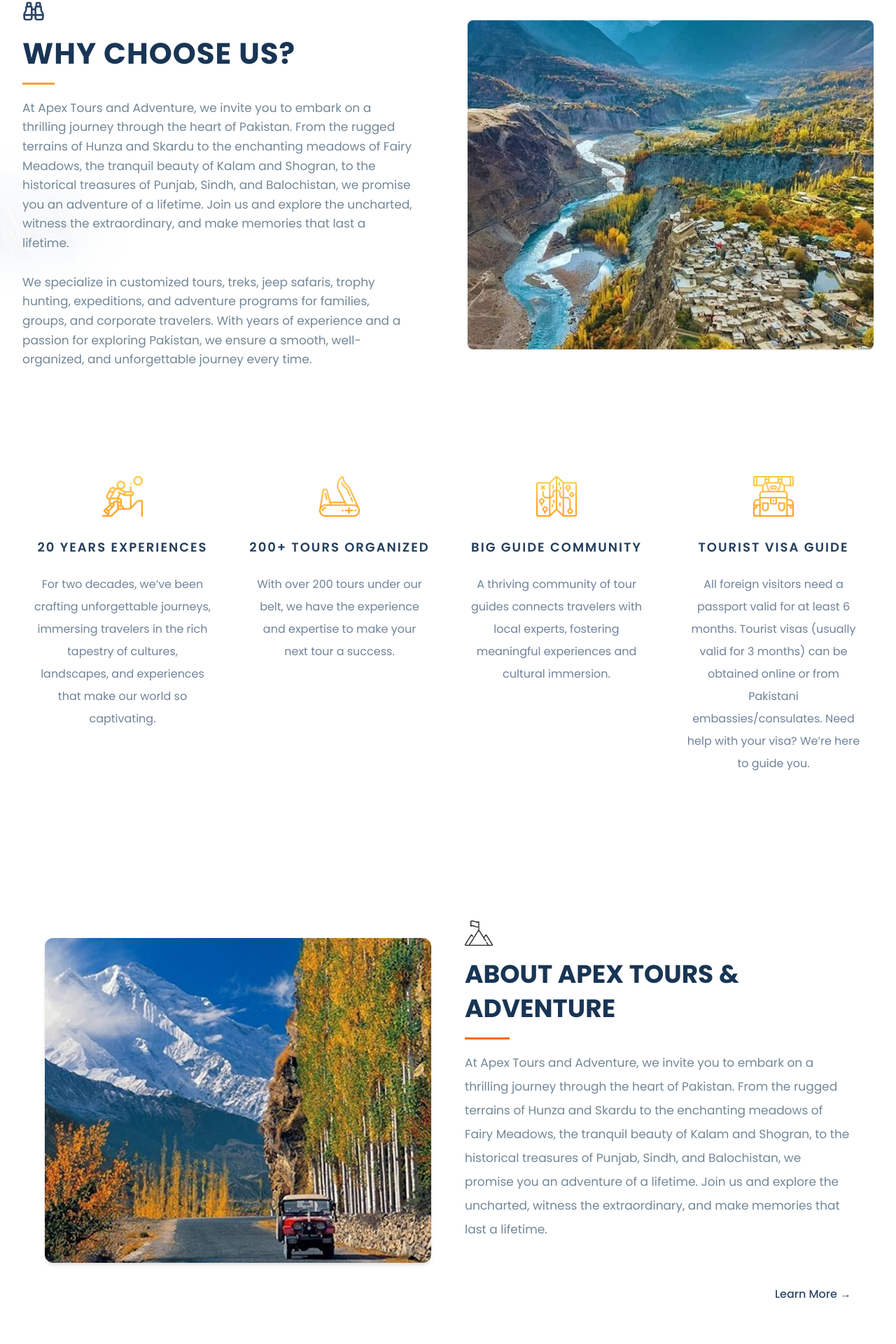
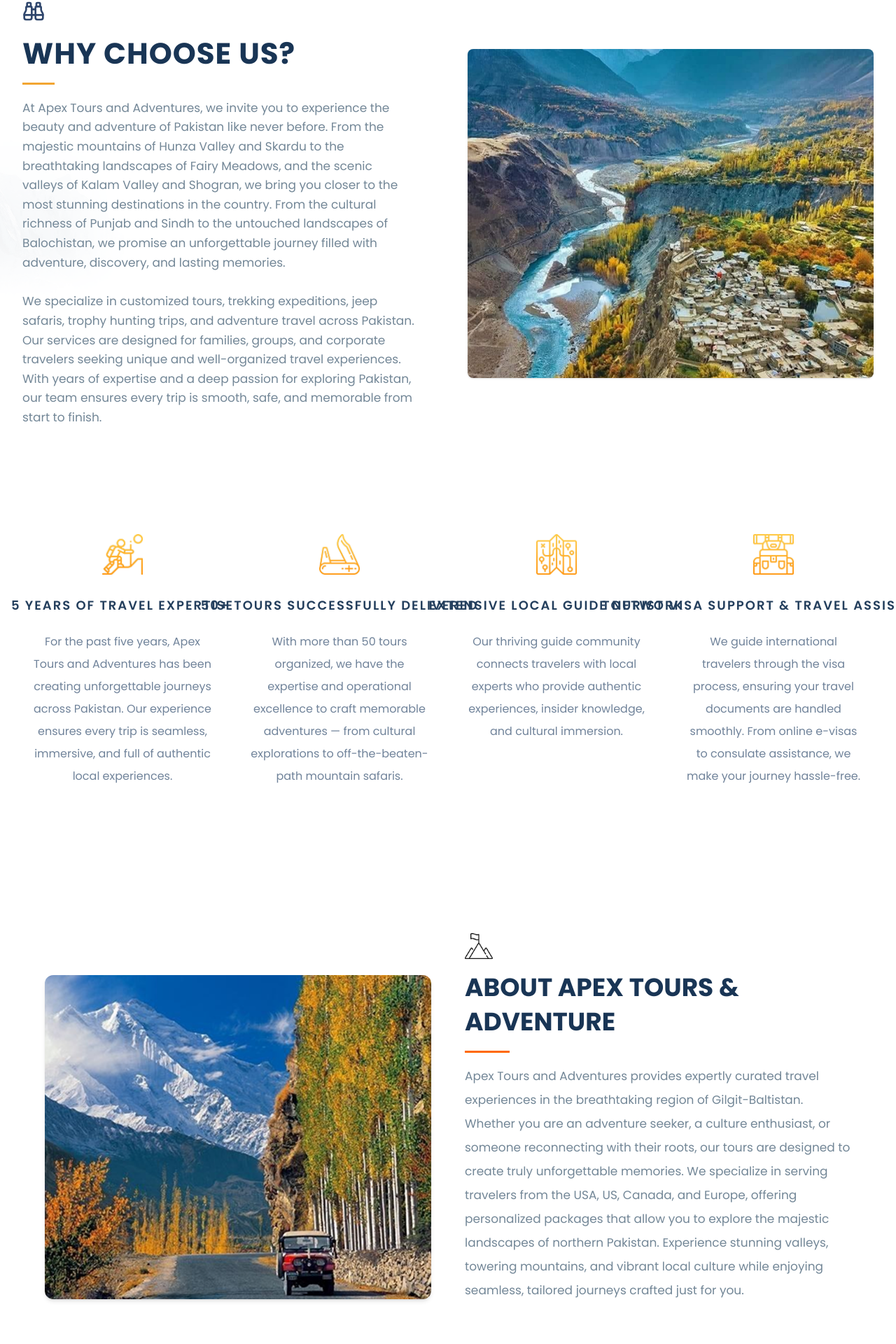
Before and after one commit to GBEETECHIVE/apex-tours-and-adventures-web, a Next.js app: page / in a window 1280 px wide. Shown: the part 1007-2927 px from the top of the page at 70% size. Built offline with nearby package versions, Linux system fonts and the light colour scheme; grey boxes are pictures that could not be loaded.

Commit message:
added missisng part in tour

```diff
--- a/app/tours/page.jsx
+++ b/app/tours/page.jsx
@@ -4,22 +4,90 @@
 import Footer from "@/components/Footer";
 
 const tourImages = [
-  { id: 1, src: "/assets/tours/tour1.png", alt: "Lahore historical site" },
-  { id: 2, src: "/assets/tours/tour2.png", alt: "Islamabad Faisal Mosque" },
-  { id: 3, src: "/assets/tours/tour3.png", alt: "Gilgit mountain road" },
-  { id: 4, src: "/assets/tours/tour4.png", alt: "Autumn lake reflection" },
-  { id: 5, src: "/assets/tours/tour5.png", alt: "Hunza valley fall colors" },
-  { id: 6, src: "/assets/tours/tour6.png", alt: "Mountain village winter" },
-  { id: 7, src: "/assets/tours/tour7.png", alt: "Fairy meadows Nanga Parbat" },
+  {
+    id: 1,
+    src: "/assets/tours/tour1.png",
+    alt: "Lahore historical site",
+    title: "2 Days Lahore Sighting Tour",
+    price: "350",
+  },
+  {
+    id: 2,
+    src: "/assets/tours/tour2.png",
+    alt: "Islamabad Faisal Mosque",
+    title: "2 Days Islamabad Sighting Tour",
+    price: "350",
+  },
+  {
+    id: 3,
+    src: "/assets/tours/tour3.png",
+    alt: "Gilgit mountain road",
+    title: "2 Days Kalash Sighting Tour",
+    price: "350",
+  },
+  {
+    id: 4,
+    src: "/assets/tours/tour4.png",
+    alt: "Autumn lake reflection",
+    title: "2 Days Gilgit and Hunza Sighting Tour",
+    price: "350",
+  },
+  {
+    id: 5,
+    src: "/assets/tours/tour5.png",
+    alt: "Hunza valley fall colors",
+    title: "2 Days Mystic Sighting Tour",
+    price: "350",
+  },
+  {
+    id: 6,
+    src: "/assets/tours/tour6.png",
+    alt: "Mountain village winter",
+    title: "12 Days Full Pakistan Tour",
+    price: "350",
+  },
+  {
+    id: 7,
+    src: "/assets/tours/tour7.png",
+    alt: "Fairy meadows Nanga Parbat",
+    title: "8 Days Cultural Tour Shimshal",
+    price: "350",
+  },
   {
     id: 8,
     src: "/assets/tours/tour8.png",
     alt: "Local Gilgit Baltistan elder",
+    title: "2 Days Deosai Wildlife Tour",
+    price: "350",
   },
-  { id: 9, src: "/assets/tours/tour9.png", alt: "Shandur plateau" },
-  { id: 10, src: "/assets/tours/tour10.png", alt: "Pine forest chairlift" },
-  { id: 11, src: "/assets/tours/tour11.png", alt: "Heritage mosque" },
-  { id: 12, src: "/assets/tours/tour12.png", alt: "Chitrali local person" },
+  {
+    id: 9,
+    src: "/assets/tours/tour9.png",
+    alt: "Shandur plateau",
+    title: "2 Days Kalash Sighting Tour",
+    price: "350",
+  },
+  {
+    id: 10,
+    src: "/assets/tours/tour10.png",
+    alt: "Pine forest chairlift",
+    title: "05 Days Isb,mur & ksh Tour",
+    price: "350",
+  },
+  {
+    id: 11,
+    src: "/assets/tours/tour11.png",
+    alt: "Heritage",
+    title: "09 days sikh Heritage Tour",
+    price: "350",
+  },
+  {
+    id: 12,
+    src: "/assets/tours/tour12.png",
+    alt: "Chitrali local person",
+    title: "07 Days Choimus Kalash Festival Tour",
+    price: "350",
+  },
 ];
 
 const Tours = () => {
--- a/components/AboutSection.jsx
+++ b/components/AboutSection.jsx
@@ -4,7 +4,6 @@
   return (
     <section className="bg-[white] py-16 px-6 md:px-16">
       <div className="max-w-7xl mx-auto grid md:grid-cols-2 gap-12 items-center">
-
         {/* Left Image */}
         <div className="rounded-xl overflow-hidden shadow-md">
           <Image
@@ -18,7 +17,6 @@
 
         {/* Right Content */}
         <div className="pt-6 md:pt-8">
-
           {/* Flag */}
           <Image
             src="/images/flag.png"
@@ -38,13 +36,16 @@
 
           {/* Text */}
           <p className="text-[#738797] leading-loose text-[17px] font-normal max-w-2xl">
-            At Apex Tours and Adventure, we invite you to embark on a thrilling
-            journey through the heart of Pakistan. From the rugged terrains of
-            Hunza and Skardu to the enchanting meadows of Fairy Meadows, the
-            tranquil beauty of Kalam and Shogran, to the historical treasures
-            of Punjab, Sindh, and Balochistan, we promise you an adventure of a
-            lifetime. Join us and explore the uncharted, witness the
-            extraordinary, and make memories that last a lifetime.
+            Apex Tours and Adventures provides expertly curated travel
+            experiences in the breathtaking region of Gilgit-Baltistan. Whether
+            you are an adventure seeker, a culture enthusiast, or someone
+            reconnecting with their roots, our tours are designed to create
+            truly unforgettable memories. We specialize in serving travelers
+            from the USA, US, Canada, and Europe, offering personalized packages
+            that allow you to explore the majestic landscapes of northern
+            Pakistan. Experience stunning valleys, towering mountains, and
+            vibrant local culture while enjoying seamless, tailored journeys
+            crafted just for you.
           </p>
 
           {/* Button (close to text, right aligned) */}
@@ -53,7 +54,6 @@
               Learn More →
             </button>
           </div>
-
         </div>
       </div>
     </section>
--- a/components/ExperienceSection.jsx
+++ b/components/ExperienceSection.jsx
@@ -6,23 +6,23 @@
   const items = [
     {
       icon: "/images/climbing.png",
-      title: "20 YEARS EXPERIENCES",
-      text: "For two decades, we’ve been crafting unforgettable journeys, immersing travelers in the rich tapestry of cultures, landscapes, and experiences that make our world so captivating.",
+      title: "5 Years of Travel Expertise",
+      text: "For the past five years, Apex Tours and Adventures has been creating unforgettable journeys across Pakistan. Our experience ensures every trip is seamless, immersive, and full of authentic local experiences.",
     },
     {
       icon: "/images/knife.png",
-      title: "200+ TOURS ORGANIZED",
-      text: "With over 200 tours under our belt, we have the experience and expertise to make your next tour a success.",
+      title: "50+ Tours Successfully Delivered",
+      text: "With more than 50 tours organized, we have the expertise and operational excellence to craft memorable adventures — from cultural explorations to off-the-beaten-path mountain safaris.",
     },
     {
       icon: "/images/map.png",
-      title: "BIG GUIDE COMMUNITY",
-      text: "A thriving community of tour guides connects travelers with local experts, fostering meaningful experiences and cultural immersion.",
+      title: "Extensive Local Guide Network",
+      text: "Our thriving guide community connects travelers with local experts who provide authentic experiences, insider knowledge, and cultural immersion.",
     },
     {
       icon: "/images/backpack.png",
-      title: "TOURIST VISA GUIDE",
-      text: "All foreign visitors need a passport valid for at least 6 months. Tourist visas (usually valid for 3 months) can be obtained online or from Pakistani embassies/consulates. Need help with your visa? We’re here to guide you.",
+      title: "Tourist Visa Support & Travel Assistance",
+      text: "We guide international travelers through the visa process, ensuring your travel documents are handled smoothly. From online e-visas to consulate assistance, we make your journey hassle-free.",
     },
   ];
 
--- a/components/PhotoGrid.jsx
+++ b/components/PhotoGrid.jsx
@@ -18,21 +18,40 @@
       {rows.map((row, rowIndex) => (
         <div
           key={rowIndex}
-          className="grid grid-cols-1 sm:grid-cols-2 md:grid-cols-3 gap-6"
+          className="grid grid-cols-1 sm:grid-cols-2 md:grid-cols-3 gap-6 "
         >
           {row.map((image, colIndex) => (
-            <div
-              key={colIndex}
-              className="relative overflow-hidden rounded-xl aspect-[4/3] mb-[100px]"
-            >
+            <div key={colIndex} className="relative">
+              <div className="  rounded-xl aspect-8/3 mb-4 ">
                 <Image
                   src={image.src}
                   alt={image.alt || `Photo ${rowIndex * 3 + colIndex + 1}`}
-                className="object-cover hover:scale-105 transition-transform duration-500"
-                fill
+                  width={800}
+                  height={800}
                   loading="lazy"
                   onClick={() => detailsFunc(image.id)}
+                  className="object-cover hover:scale-105 transition-transform duration-500 cursor-pointer  w-full"
                 />
+              </div>
+              <div>
+                <h1 className="text-[#444444] text-left  text-2xl max-w-lg sm:max-w-[300px] w-full  font-bold mb-4 ">
+                  {image.title}
+                </h1>
+                <div className="flex justify-between items-center mb-4">
+                  <p className="text-xl font-semibold text-[#444444]">
+                    FROM <br />{" "}
+                    <span className="text-2xl font-bold text-[#133a67]">
+                      ${image.price || "350"}
+                    </span>
+                  </p>
+                  <button
+                    onClick={() => detailsFunc(image.id)}
+                    className="max-w-md sm:max-w-[150px] cursor-pointer w-full bg-[#467be7] hover:bg-[#3a6bc7] text-white font-bold py-2 px-4 rounded-lg transition-colors duration-300"
+                  >
+                    BOOK NOW
+                  </button>
+                </div>
+              </div>
             </div>
           ))}
         </div>
--- a/components/TourSection.jsx
+++ b/components/TourSection.jsx
@@ -90,22 +90,25 @@
               </div>
 
               <p className="text-[#738797] text-[17px] font-normal leading-relaxed mb-7 max-w-[560px]">
-                At Apex Tours and Adventure, we invite you to embark on a
-                thrilling journey through the heart of Pakistan. From the rugged
-                terrains of Hunza and Skardu to the enchanting meadows of Fairy
-                Meadows, the tranquil beauty of Kalam and Shogran, to the
-                historical treasures of Punjab, Sindh, and Balochistan, we
-                promise you an adventure of a lifetime. Join us and explore the
-                uncharted, witness the extraordinary, and make memories that last
-                a lifetime.
+                At Apex Tours and Adventures, we invite you to experience the
+                beauty and adventure of Pakistan like never before. From the
+                majestic mountains of Hunza Valley and Skardu to the
+                breathtaking landscapes of Fairy Meadows, and the scenic valleys
+                of Kalam Valley and Shogran, we bring you closer to the most
+                stunning destinations in the country. From the cultural richness
+                of Punjab and Sindh to the untouched landscapes of Balochistan,
+                we promise an unforgettable journey filled with adventure,
+                discovery, and lasting memories.
               </p>
 
               <p className="text-[#738797] text-[17px] font-normal leading-relaxed  max-w-[560px]">
-                We specialize in customized tours, treks, jeep safaris, trophy
-                hunting, expeditions, and adventure programs for families,
-                groups, and corporate travelers. With years of experience and a
-                passion for exploring Pakistan, we ensure a smooth,
-                well-organized, and unforgettable journey every time.
+                We specialize in customized tours, trekking expeditions, jeep
+                safaris, trophy hunting trips, and adventure travel across
+                Pakistan. Our services are designed for families, groups, and
+                corporate travelers seeking unique and well-organized travel
+                experiences. With years of expertise and a deep passion for
+                exploring Pakistan, our team ensures every trip is smooth, safe,
+                and memorable from start to finish.
               </p>
             </div>
           </div>
```
Lines whose indentation alone changed are shown as unchanged.
